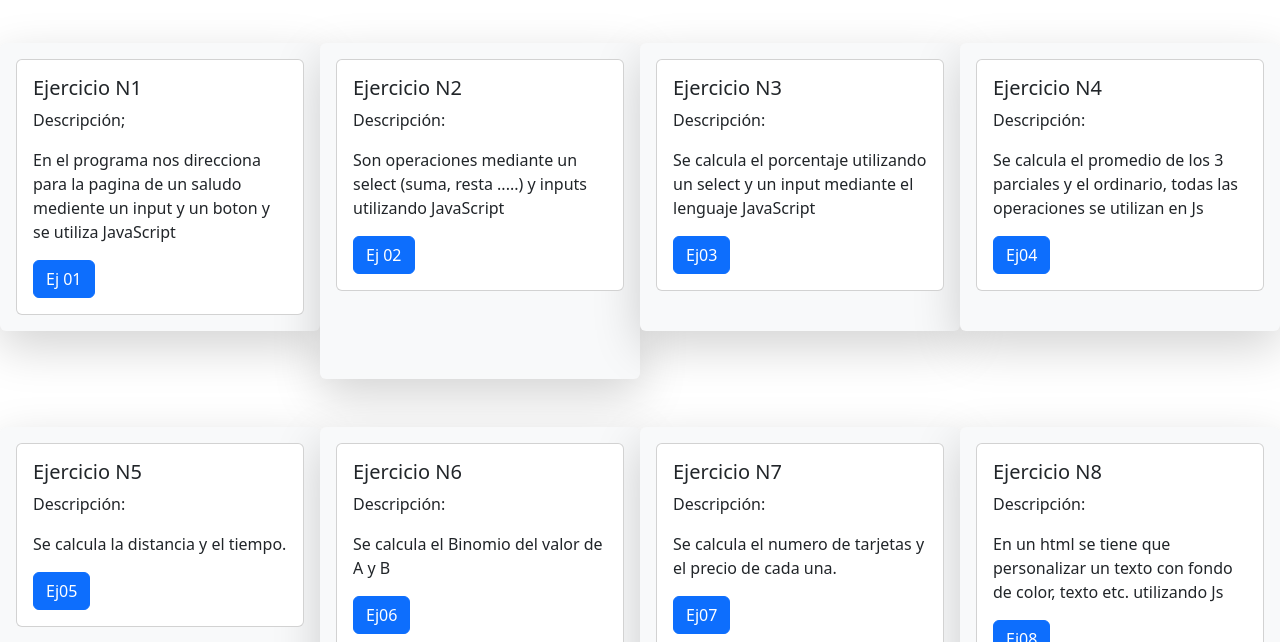
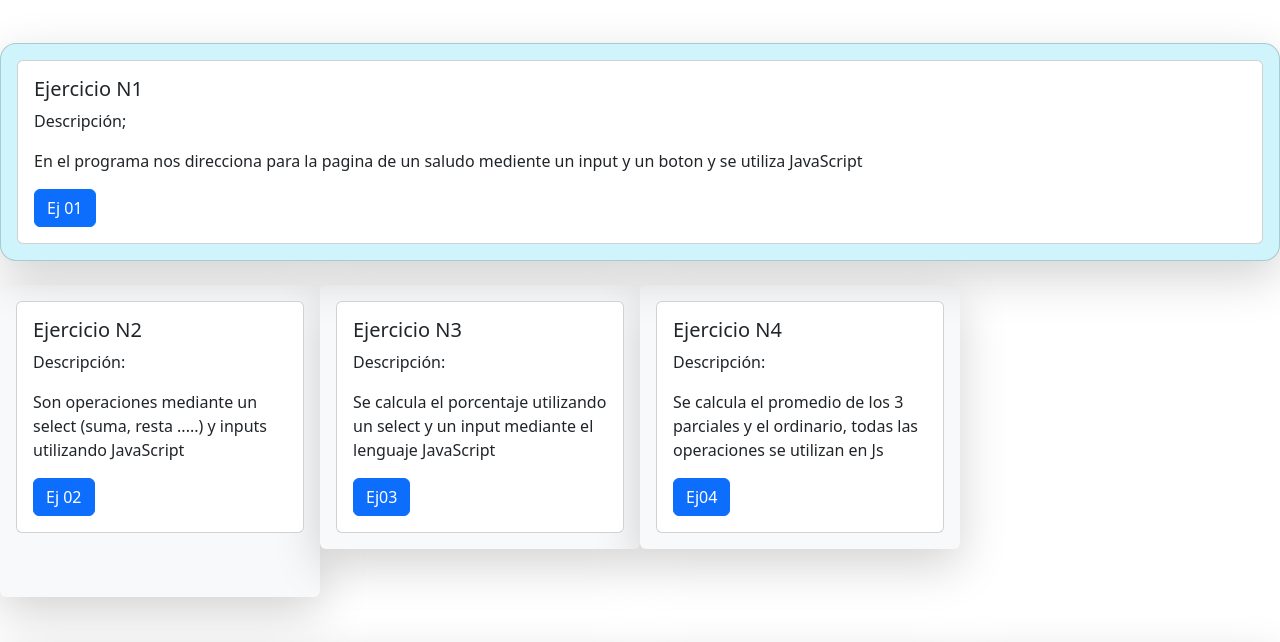
Before and after one commit to Miriam47029/portafolio2, a plain HTML site: page index.html in a window 1280 px wide. Shown: the part 149-791 px from the top of the page. Drawn offline with nearby package versions, Linux system fonts and the light colour scheme.

Commit message:
Update index.html

```diff
--- a/index.html
+++ b/index.html
@@ -10,7 +10,7 @@
 <div class="container-fluid mt-5 mb-5">
 <h1 class="text-center mb-5">Portafolio de Evidencias <br>Miriam Pacheco Méndez</b></h1>
 	<div class="row">
-		<div class="col-sm-3 mb-4 mb-sm-5 shadow-lg p-3 mb-5 bg-body-tertiary rounded p-3">
+		<div class="card bg-info-subtle rounded-4 shadow-lg p-3 mb-4 bg-body-tertiary rounded">
 		  <div class="card">
 			<div class="card-body">
 			  <h5 class="card-title">Ejercicio N1</h5>
```
